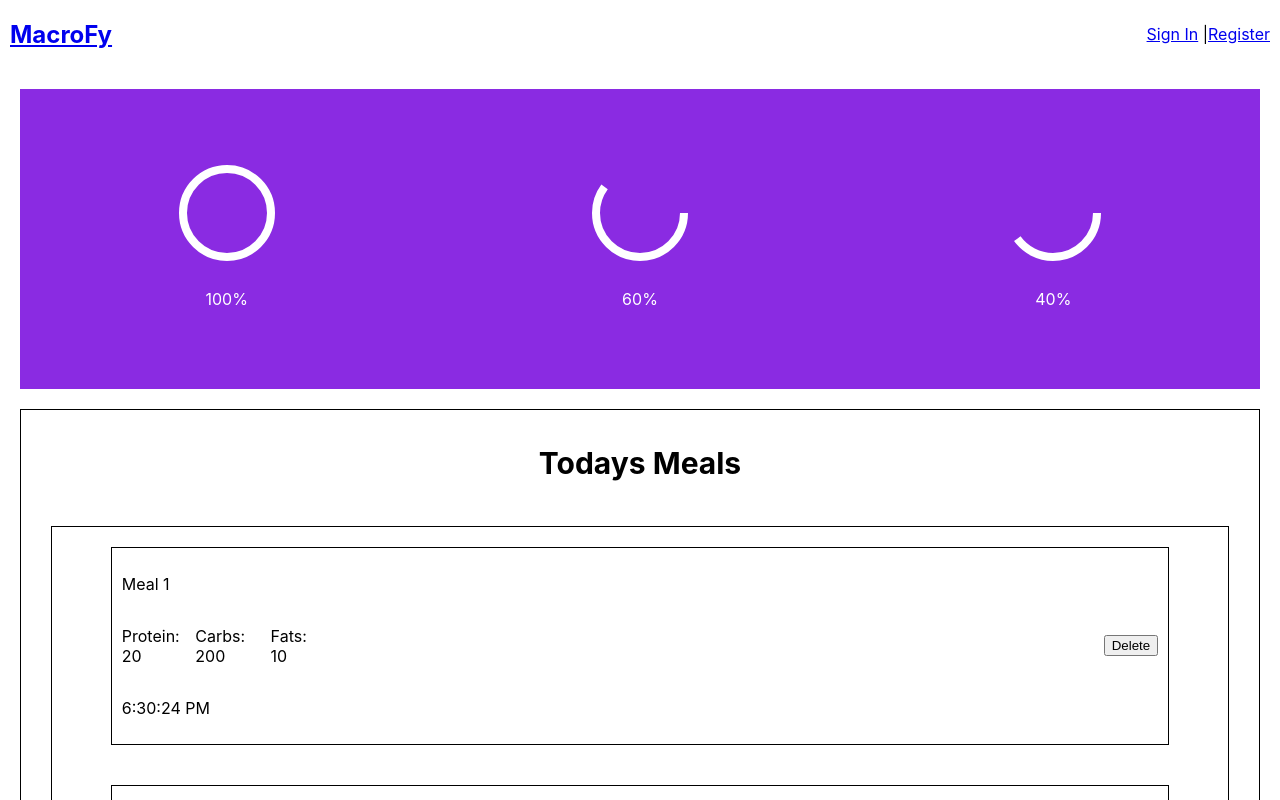
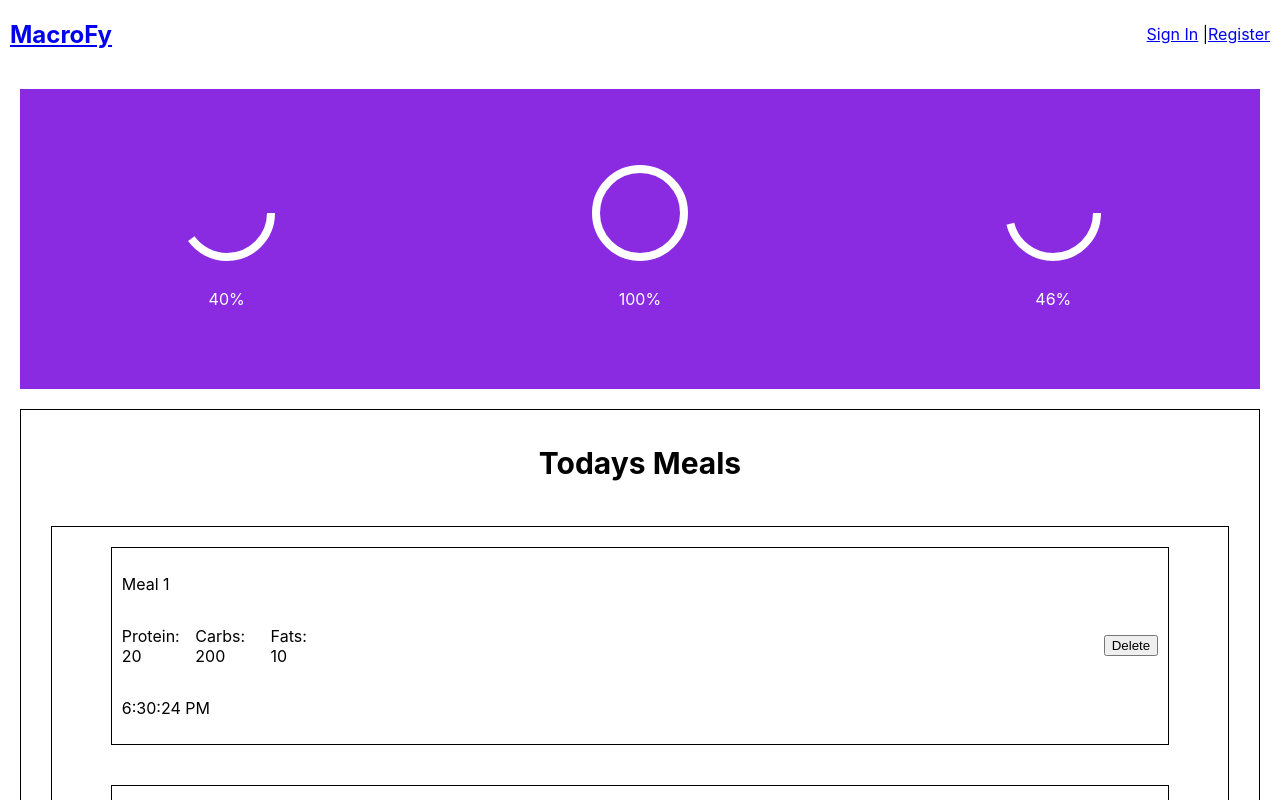
Before and after one commit to T0ASTMalone/macros-tracker-capstone-react, a React (Create React App) app: page /user/1 in a window 1280 px wide. Shown: the top 800 px of the page. Built offline with nearby package versions, Linux system fonts and the light colour scheme.

Commit message:
implemented macros service to calculate user progress

```diff
--- a/src/Components/Overview/Overview.js
+++ b/src/Components/Overview/Overview.js
@@ -7,12 +7,9 @@ export default class Overview extends React.Component {
     const { radius, stroke, progress } = this.props;
     this.normalizedRadius = radius - stroke * 2;
     this.circumference = this.normalizedRadius * 2 * Math.PI;
-    this.state = {
-      progress
-    };
   }
 
-  circleProgress() {
+  /*circleProgress() {
     var circle = document.querySelector('circle');
     var radius = circle.r.baseVal.value;
     var circumference = radius * 2 * Math.PI;
@@ -33,34 +30,14 @@ export default class Overview extends React.Component {
         setProgress(input.value);
       }
     });
-  }
-
-  updateProgress = e => {
-    this.setState({
-      progress: e
-    });
-  };
+  }*/
 
   render() {
-    const { radius, stroke } = this.props;
+    const { radius, stroke, progress } = this.props;
     const strokeDashoffset =
-      this.circumference - (this.state.progress / 100) * this.circumference;
-
+      this.circumference - (progress / 100) * this.circumference;
     return (
       <div className="overview-macro">
-        {/*
-          <input
-            className={this.props.class}
-            type="number"
-            value={this.state.progress}
-            step="5"
-            min="0"
-            max="100"
-            placeholder="progress"
-            onChange={e => this.updateProgress(e.target.value)}
-          ></input>
-        */}
-
         <svg height={radius * 2} width={radius * 2}>
           <circle
             stroke="white"
@@ -73,7 +50,7 @@ export default class Overview extends React.Component {
             cy={radius}
           />
         </svg>
-        <p>{this.state.progress}%</p>
+        <p>{progress}%</p>
       </div>
     );
   }
--- /dev/null
+++ b/src/Services/macros-services.js
@@ -0,0 +1,48 @@
+const MacrosService = {
+  macrosSoFar(meals, usrMacros) {
+    let protein = 0;
+    let carbs = 0;
+    let fats = 0;
+
+    meals.forEach(meal => {
+      protein += parseInt(meal.protein);
+      carbs += parseInt(meal.carbs);
+      fats += parseInt(meal.fats);
+    });
+
+    const proteinPercent = Math.round((protein / usrMacros.protein) * 100);
+    const carbsPercent = Math.round((carbs / usrMacros.carbs) * 100);
+    const fatsPercent = Math.round((fats / usrMacros.fats) * 100);
+
+    const macros = { proteinPercent, carbsPercent, fatsPercent };
+
+    if (macros.proteinPercent > 100) {
+      macros.proteinPercent = 100;
+    }
+    if (macros.carbsPercent > 100) {
+      macros.carbsPercent = 100;
+    }
+    if (macros.fatsPercent > 100) {
+      macros.fatsPercent = 100;
+    }
+    return macros;
+  },
+
+  totalMealMacros(foods) {
+    console.log(foods);
+    let protein = 0;
+    let carbs = 0;
+    let fats = 0;
+
+    foods.forEach(food => {
+      protein += parseInt(food.protein) * parseInt(food.servings);
+      carbs += parseInt(food.carbs) * parseInt(food.servings);
+      fats += parseInt(food.fats) * parseInt(food.servings);
+    });
+    console.log(protein, carbs, fats);
+    const macros = { protein, carbs, fats };
+    return macros;
+  }
+};
+
+export default MacrosService;
--- a/src/context/MealContext.js
+++ b/src/context/MealContext.js
@@ -26,7 +26,7 @@ export class MealProvider extends Component {
   }
 
   setFoods = foods => {
-    this.setState({ meal: { meal_name: 'temp', foods, macros: [] } });
+    this.setState({ meal: { meal_name: 'temp', foods, macros: {} } });
   };
 
   clearFoods = () => {
--- a/src/context/MealLIstContext.js
+++ b/src/context/MealLIstContext.js
@@ -2,6 +2,8 @@ import React, { Component } from 'react';
 
 const MealListContext = React.createContext({
   mealList: [],
+  totalMacros: {},
+  userMacros: {},
   error: null,
   setError: () => {},
   clearError: () => {},
@@ -13,6 +15,8 @@ export default MealListContext;
 export class MealListProvider extends Component {
   state = {
     mealList: [],
+    totalMacros: {},
+    userMacros: {},
     error: null
   };
 
@@ -27,6 +31,15 @@ export class MealListProvider extends Component {
 
   setMealList = mealList => {
     this.setState({ mealList });
+  };
+
+  setMacros = macros => {
+    console.log(macros);
+    console.log(this.state);
+  };
+
+  setUserMacros = macros => {
+    this.setState({ userMacros: macros });
   };
 
   addMeal = newMeal => {
@@ -44,13 +57,17 @@ export class MealListProvider extends Component {
 
   render() {
     const value = {
+      totalMacros: this.state.totalMacros,
       mealList: this.state.mealList,
+      userMacros: this.state.userMacros,
       error: this.state.error,
       setError: this.setError,
       clearError: this.clearError,
       setMealList: this.setMealList,
       deleteMeal: this.deleteMeal,
-      addMeal: this.addMeal
+      addMeal: this.addMeal,
+      setMacros: this.setMacros,
+      setUserMacros: this.setUserMacros
     };
 
     return (
--- a/src/routes/AddMeal/AddMeal.js
+++ b/src/routes/AddMeal/AddMeal.js
@@ -3,6 +3,7 @@ import './AddMeal.css';
 import FoodItem from '../../Components/FoodItem/FoodItem';
 import MealsContext from '../../context/MealContext';
 import MealListContext from '../../context/MealLIstContext';
+import MacrosService from '../../Services/macros-services';
 import uuid from 'uuid';
 
 export default class AddMeal extends React.Component {
@@ -32,14 +33,22 @@ export default class AddMeal extends React.Component {
     this.props.history.push('/user/:id/meal-log');
   };
 
+  calculateTotalMacros() {
+    return MacrosService.totalMealMacros(this.context.meal.foods);
+  }
+
   render() {
     return (
       <MealListContext.Consumer>
         {ListContext => {
+          const { protein, carbs, fats } = this.calculateTotalMacros();
           const meal = {
             meal_id: this.state.mealId,
             meal_name: 'temp',
-            ...this.context.meal
+            ...this.context.meal,
+            protein,
+            carbs,
+            fats
           };
 
           const handleAddMeal = () => {
--- a/src/routes/Dashboard/Dashboard.js
+++ b/src/routes/Dashboard/Dashboard.js
@@ -5,12 +5,14 @@ import TodaysMeals from '../../Components/TodaysMeals/TodaysMeals';
 import Stats from '../../Components/Stats/Stats';
 import STORE from '../../store';
 import MealListContext from '../../context/MealLIstContext';
+import MacrosService from '../../Services/macros-services';
 
 export default class Dashboard extends React.Component {
   constructor(props) {
     super(props);
     this.state = {
-      error: null
+      error: null,
+      userMacros: []
     };
   }
 
@@ -21,15 +23,48 @@ export default class Dashboard extends React.Component {
       const meals = STORE.todaysMeals;
       this.context.setMealList(meals);
     }
+
+    const userMacros = STORE.macros[1];
+    this.context.setUserMacros(userMacros);
+  }
+
+  getProgress() {
+    console.log(this.context.mealList);
+    const macros = MacrosService.macrosSoFar(
+      this.context.mealList,
+      this.context.userMacros
+    );
+    console.log(macros);
+    return macros;
   }
 
   render() {
+    let macros = { proteinPercent: 0, carbsPercent: 0, fatsPercent: 0 };
+    if (this.context.mealList.length >= 1) {
+      macros = this.getProgress();
+    }
+
     return (
       <>
         <div className="overview">
-          <Overview radius={60} stroke={8} progress={100} class="protein" />
-          <Overview radius={60} stroke={8} progress={60} class="carbs" />
-          <Overview radius={60} stroke={8} progress={40} class="fats" />
+          <Overview
+            radius={60}
+            stroke={8}
+            progress={macros.proteinPercent}
+            class="protein"
+          />
+          <Overview
+            radius={60}
+            stroke={8}
+            progress={macros.carbsPercent}
+            class="carbs"
+          />
+          <Overview
+            radius={60}
+            stroke={8}
+            progress={macros.fatsPercent}
+            class="fats"
+          />
         </div>
         <section className="todays meals">
           <TodaysMeals />
```
